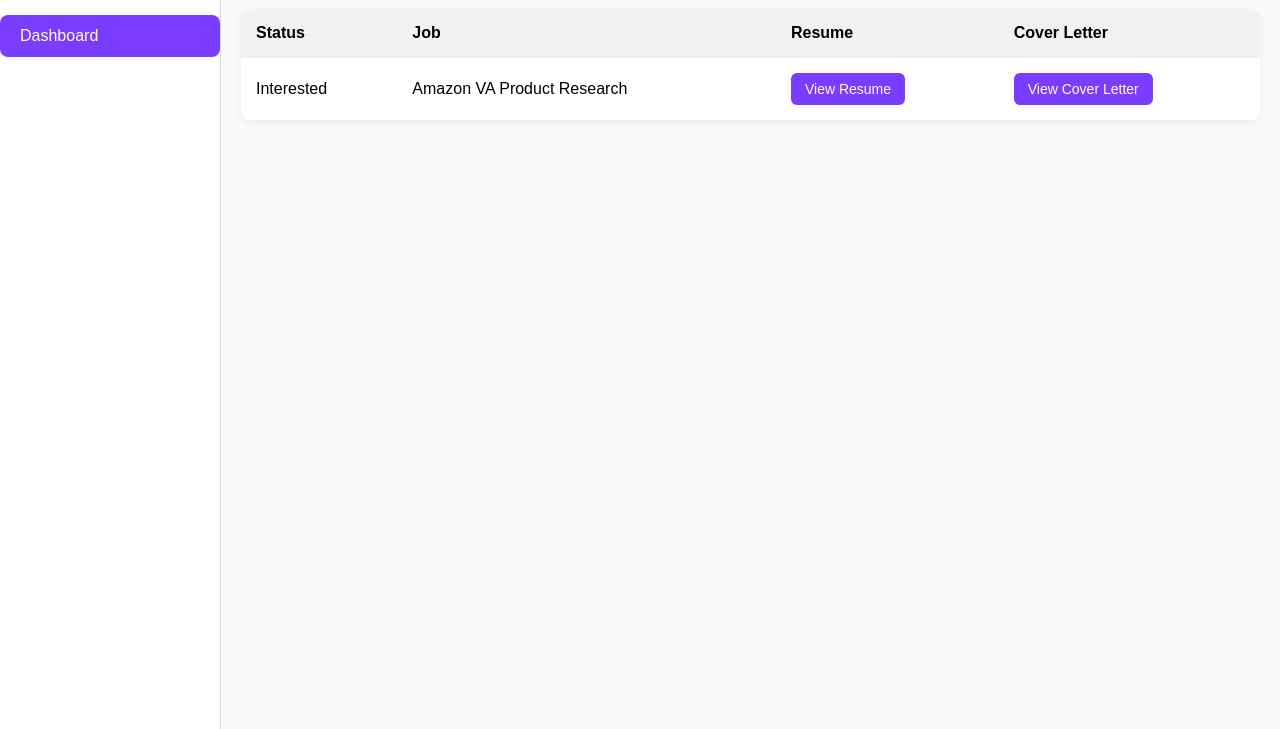
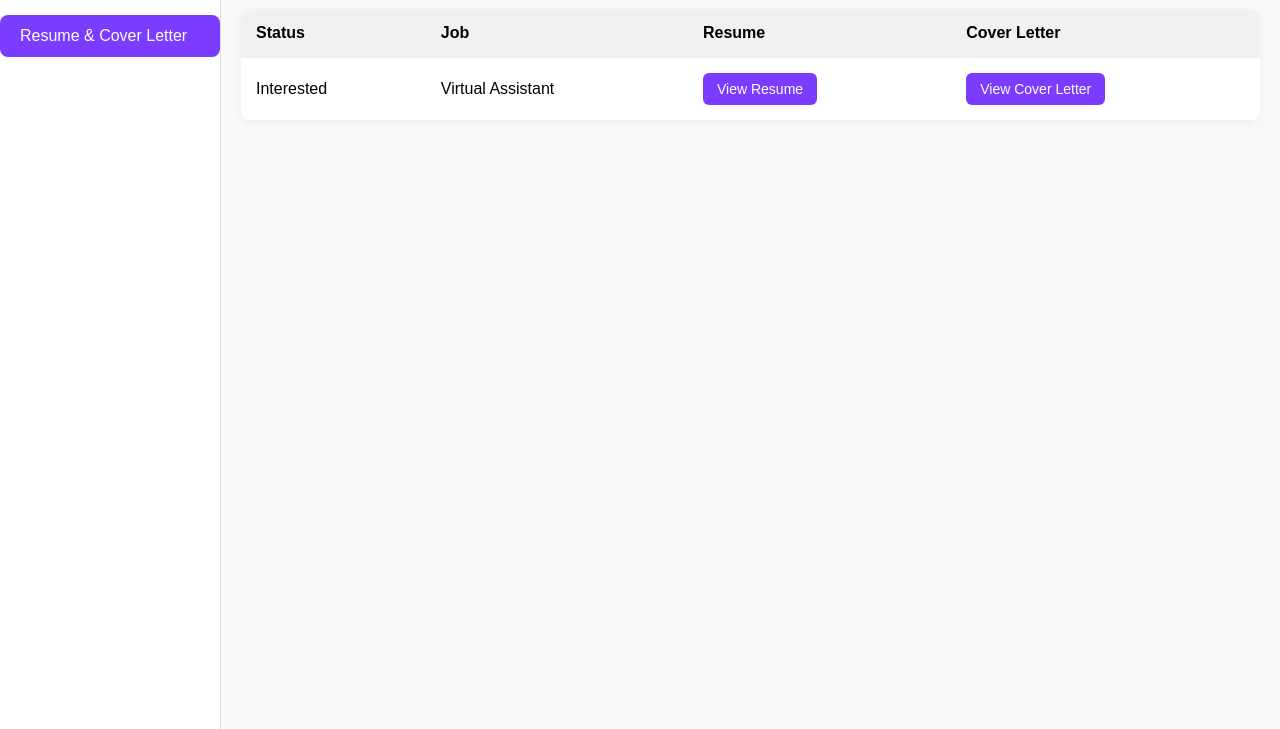
Before and after one commit to RGBisLyf/JOBapplication, a plain HTML site: page index.html in a window 1280 px wide. Shown: the part 111-840 px from the top of the page. Drawn offline with Linux system fonts and the light colour scheme.

Commit message:
index.html

```diff
--- a/index.html
+++ b/index.html
@@ -132,7 +132,7 @@
   <div class="sidebar">
     <h2>Job Application Manager</h2>
     <ul>
-      <li class="active">Dashboard</li>
+      <li class="active">Resume & Cover Letter</li>
       <!-- 🔹 Other buttons hidden -->
     </ul>
   </div>
@@ -156,7 +156,7 @@
       <tbody>
         <tr>
           <td>Interested</td>
-          <td>Amazon VA Product Research</td>
+          <td>Virtual Assistant</td>
           <td><button class="view-btn" onclick="openModal('resume.pdf')">View Resume</button></td>
           <td><button class="view-btn" onclick="openModal('coverletter.pdf')">View Cover Letter</button></td>
         </tr>
```
